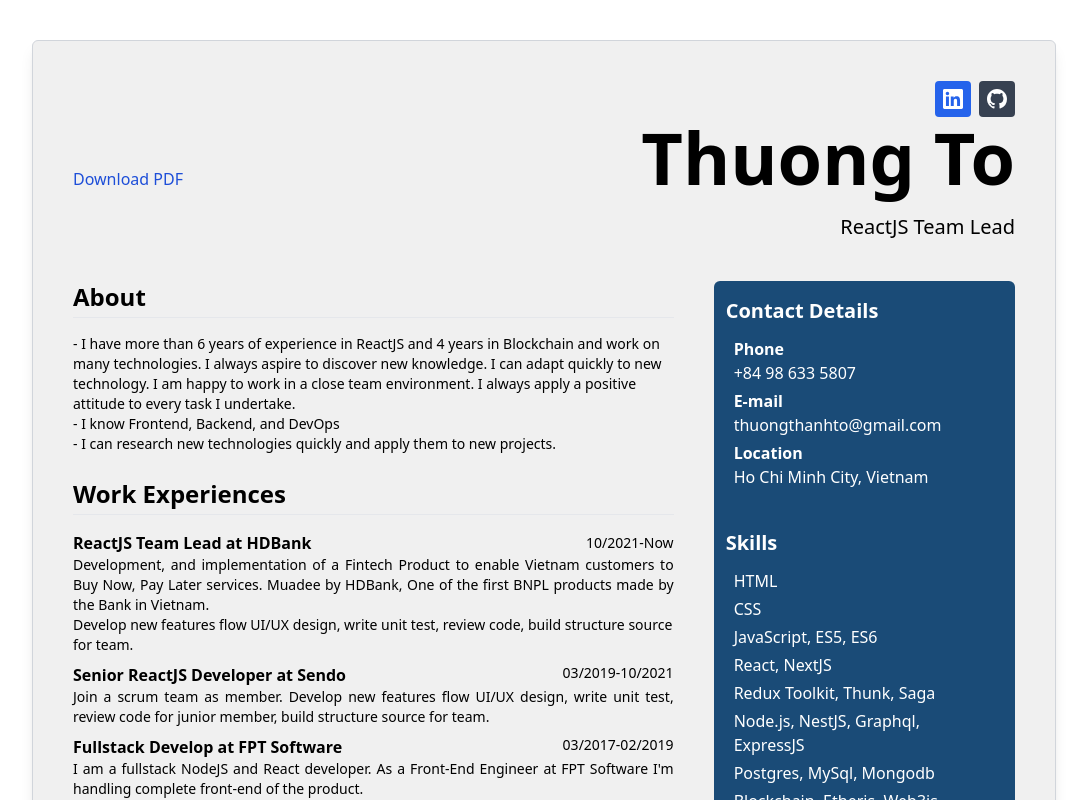
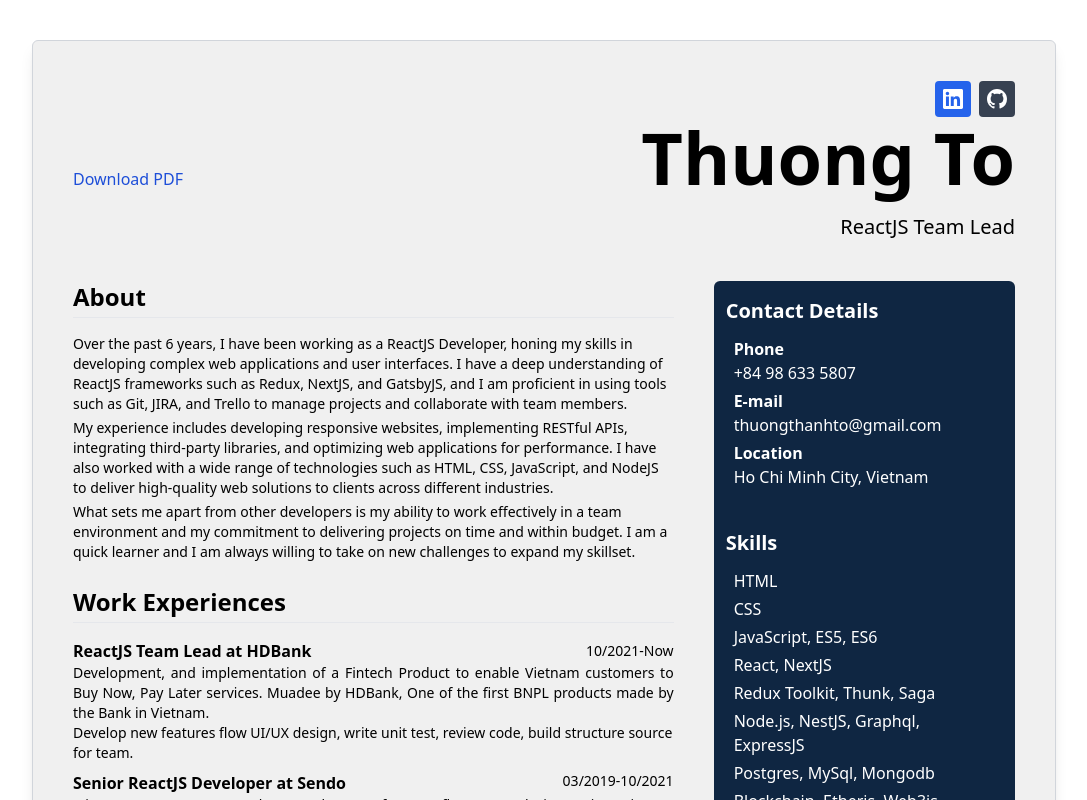
Before and after one commit to thuongthanhto/dev-tuts, a Next.js app: page / in a window 1280 px wide. Shown: the top 800 px of the page, without its empty margins (96-1183 px from the left). Built offline with nearby package versions, Linux system fonts and the light colour scheme.

Commit message:
Update UI

```diff
--- a/src/pages/index.tsx
+++ b/src/pages/index.tsx
@@ -98,14 +98,23 @@ export default function Home() {
               <section>
                 <h2 className="text-2xl pb-1 border-b font-semibold">About</h2>
                 <p className="mt-4 text-sm">
-                  - I have more than 6 years of experience in ReactJS and 4 years in Blockchain and work on many
-                  technologies. I always aspire to discover new knowledge. I can adapt quickly to new technology. I am
-                  happy to work in a close team environment. I always apply a positive attitude to every task I
-                  undertake.
+                  Over the past 6 years, I have been working as a ReactJS Developer, honing my skills in developing
+                  complex web applications and user interfaces. I have a deep understanding of ReactJS frameworks such
+                  as Redux, NextJS, and GatsbyJS, and I am proficient in using tools such as Git, JIRA, and Trello to
+                  manage projects and collaborate with team members.
                 </p>
-                <p className="text-sm">- I know Frontend, Backend, and DevOps</p>
+                <p className="text-sm mt-1">
+                  My experience includes developing responsive websites, implementing RESTful APIs, integrating
+                  third-party libraries, and optimizing web applications for performance. I have also worked with a wide
+                  range of technologies such as HTML, CSS, JavaScript, and NodeJS to deliver high-quality web solutions
+                  to clients across different industries.
+                </p>
 
-                <p className="text-sm">- I can research new technologies quickly and apply them to new projects.</p>
+                <p className="text-sm mt-1">
+                  What sets me apart from other developers is my ability to work effectively in a team environment and
+                  my commitment to delivering projects on time and within budget. I am a quick learner and I am always
+                  willing to take on new challenges to expand my skillset.
+                </p>
               </section>
 
               <section>
@@ -375,7 +384,7 @@ export default function Home() {
               </section>
             </div>
 
-            <div className="md:w-2/6 mt-6 md:mt-0 flex flex-col bg-[#1a4b77] text-white px-3 py-4 rounded-md">
+            <div className="md:w-2/6 mt-6 md:mt-0 flex flex-col bg-[#0f2642] text-white px-3 py-4 rounded-md">
               <strong className="text-xl font-semibold border-b md:border-none">Contact Details</strong>
               <ul className="mt-2 mb-10">
                 <li className="px-2 mt-1">
```
